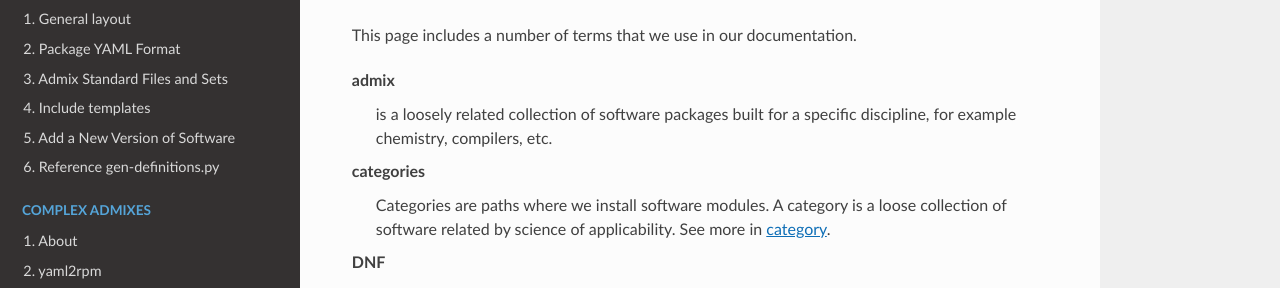
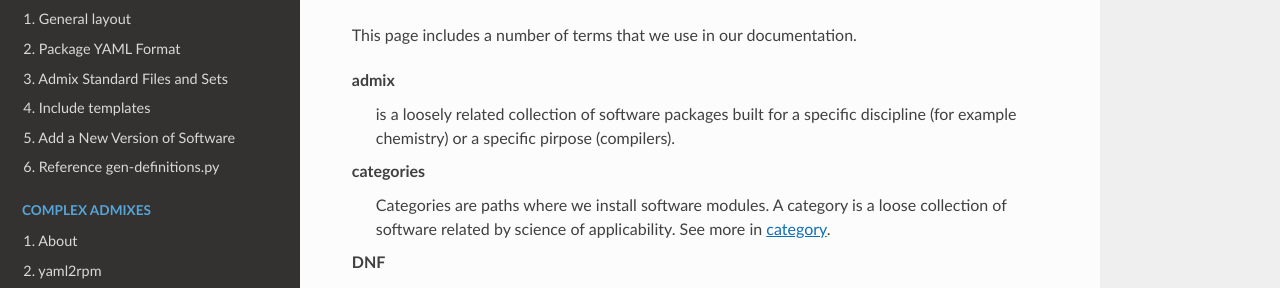
Before and after one commit to RCIC-UCI-Public/yaml2rpm-docs, a Sphinx documentation site: the page built from docs/source/references/glossary.rst, in a window 1280 px wide and 900 px high. Shown: the part 136-424 px from the top of the window. Built offline with Sphinx 7.4.7 and the Read the Docs theme 3.1.0, drawn with Linux system fonts in a browser that asks for light colours.

Commit message:
minor edit

```diff
--- a/docs/source/references/glossary.rst
+++ b/docs/source/references/glossary.rst
@@ -7,7 +7,7 @@ This page includes a number of terms that we use in our documentation.
 
    admix
      is a loosely related collection of software packages built for a specific
-     discipline, for example chemistry, compilers, etc.
+     discipline (for example chemistry) or a specific pirpose (compilers).
 
    categories
      Categories are paths where we install software modules. A category is
```
